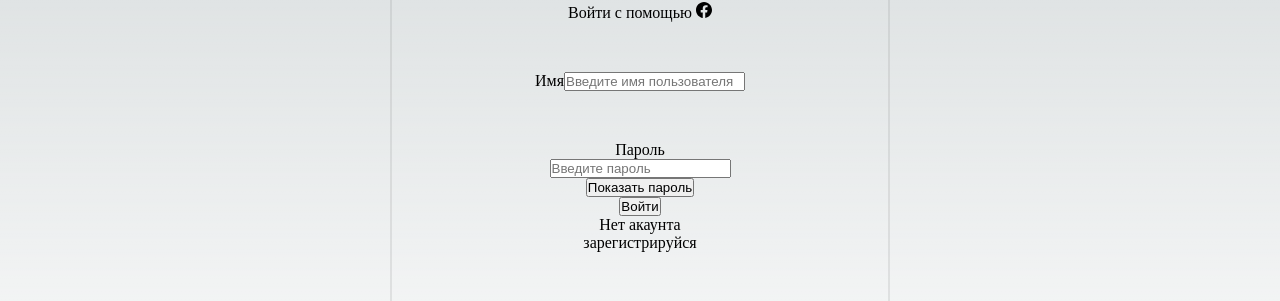
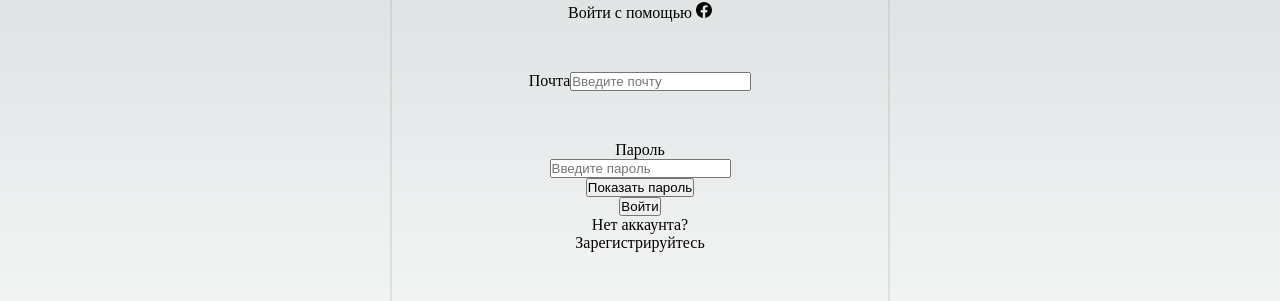
Before and after one commit to smirnypavel/show, a Next.js app: page /auth/login in a window 1280 px wide. Shown: the part 162-463 px from the top of the page. Built offline with nearby package versions, Linux system fonts and the light colour scheme.

Commit message:
Add login logic

```diff
--- a/components/Auth/LoginForm.tsx
+++ b/components/Auth/LoginForm.tsx
@@ -8,7 +8,7 @@ import { BsFacebook } from "react-icons/bs";
 
 // Определите тип для данных формы
 export type FormValues = {
-  username: string;
+  email: string; // Заменили username на email
   password: string;
 };
 
@@ -18,9 +18,8 @@ type Props = {
 };
 
 const validationSchema = Yup.object().shape({
-  username: Yup.string()
-    .min(3, "Минимальная длина имени пользователя - 3 символа")
-    .max(50, "Максимальная длина имени пользователя - 50 символов")
+  email: Yup.string() // Заменили username на email
+    .email("Неправильный формат почты")
     .required("Обязательное поле"),
   password: Yup.string()
     .min(8, "Минимальная длина пароля - 8 символов")
@@ -35,7 +34,6 @@ const LoginForm: React.FC<Props> = ({ onSubmit }) => {
   return (
     <div className={styles.container}>
       <div className={styles.socialContainer}>
-        {" "}
         <Link href={""}>
           Войти с помощью <FcGoogle />{" "}
         </Link>
@@ -46,7 +44,7 @@ const LoginForm: React.FC<Props> = ({ onSubmit }) => {
 
       <Formik
         initialValues={{
-          username: "",
+          email: "",
           password: "",
         }}
         validationSchema={validationSchema}
@@ -58,16 +56,16 @@ const LoginForm: React.FC<Props> = ({ onSubmit }) => {
         {({ isSubmitting }) => (
           <Form>
             <div className={styles.formGroup}>
-              <label htmlFor="username">Имя</label>
+              <label htmlFor="email">Почта</label>
               <Field
-                type="text"
-                name="username"
+                type="email" // Заменили text на email
+                name="email" // Заменили username на email
                 className="form-control"
-                placeholder="Введите имя пользователя"
-                autocomplete="current-username"
+                placeholder="Введите почту"
+                autoComplete="current-email" // Заменили current-username на current-email
               />
               <ErrorMessage
-                name="username"
+                name="email"
                 component="div"
                 className="text-danger"
               />
@@ -77,11 +75,11 @@ const LoginForm: React.FC<Props> = ({ onSubmit }) => {
               <label htmlFor="password">Пароль</label>
               <div className="input-group">
                 <Field
-                  type={showPassword ? "text" : "password"} // Изменение типа ввода в зависимости от showPassword
+                  type={showPassword ? "text" : "password"}
                   name="password"
                   className="form-control"
                   placeholder="Введите пароль"
-                  autocomplete="current-password"
+                  autoComplete="current-password"
                 />
                 <div className="input-group-append">
                   <button
@@ -109,8 +107,8 @@ const LoginForm: React.FC<Props> = ({ onSubmit }) => {
         )}
       </Formik>
       <div>
-        <p>Hет акаунта</p>
-        <Link href={"/auth/registry"}>зарегистрируйся</Link>
+        <p>Нет аккаунта?</p>
+        <Link href={"/auth/registry"}>Зарегистрируйтесь</Link>
       </div>
     </div>
   );
--- a/pages/auth/login.tsx
+++ b/pages/auth/login.tsx
@@ -1,14 +1,23 @@
 import LoginForm from "@/components/Auth/LoginForm";
+import { signIn } from "@/redux/auth/authOperations";
+import { useAppDispatch } from "@/redux/hooks";
 import React from "react";
 
 const Login = () => {
+  const dispatch = useAppDispatch();
+
   // Определите тип onSubmit в соответствии с ожидаемыми данными из формы
   const handleLogin: (formData: {
-    username: string;
+    email: string;
     password: string;
-  }) => void = (formData) => {
+  }) => void = async (formData) => {
     // Здесь вы можете выполнить логику аутентификации или другие действия
-    console.log("Submitted data:", formData);
+    try {
+      await dispatch(
+        signIn({ email: formData.email, password: formData.password })
+      );
+      // router.push("/account/settings");
+    } catch (error) {}
   };
 
   return <LoginForm onSubmit={handleLogin} />;
```
